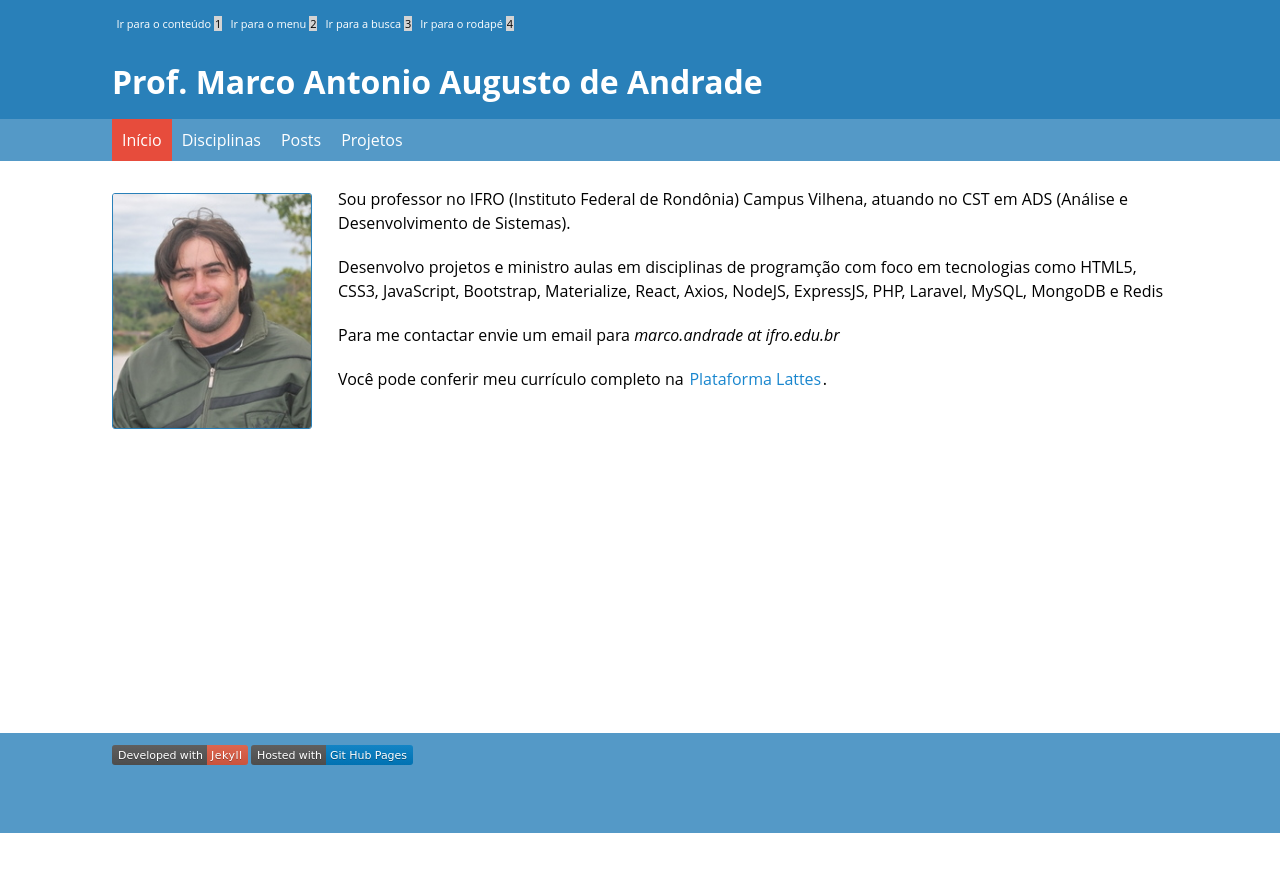
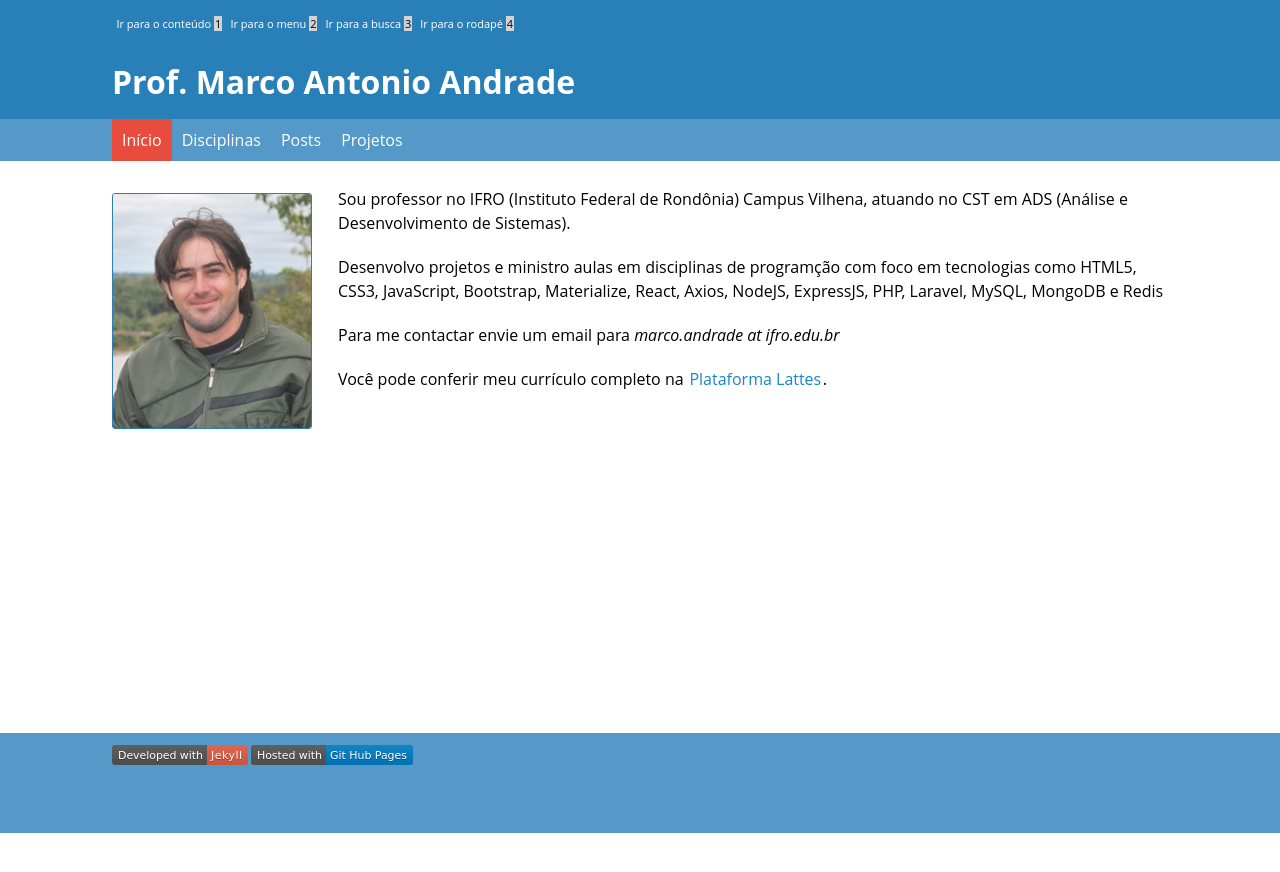
Before and after one commit to marcoinf/marcoinf.github.io, a Jekyll site: the page built from index.md, in a window 1280 px wide. Shown: the top 872 px of the page. Built offline with Jekyll 4.4.1, drawn with Linux system fonts in a browser that asks for light colours.

Commit message:
Alterando o cabeçalho

```diff
--- a/_includes/header.html
+++ b/_includes/header.html
@@ -7,7 +7,7 @@
             <li><a href="#rodape" accesskey="4">Ir para o rodapé <span>4</span></a></li>
         </ul>
     </nav>
-    <h1 class="header__title"><a href="/" class="header__title-link">Prof. Marco Antonio Augusto de Andrade</a></h1>
+    <h1 class="header__title"><a href="/" class="header__title-link">Prof. Marco Antonio Andrade</a></h1>
     <nav class="header__menu" id="menu">
         <ul class="header__menu-lista">
             {% if page.layout == 'home' %}
```
